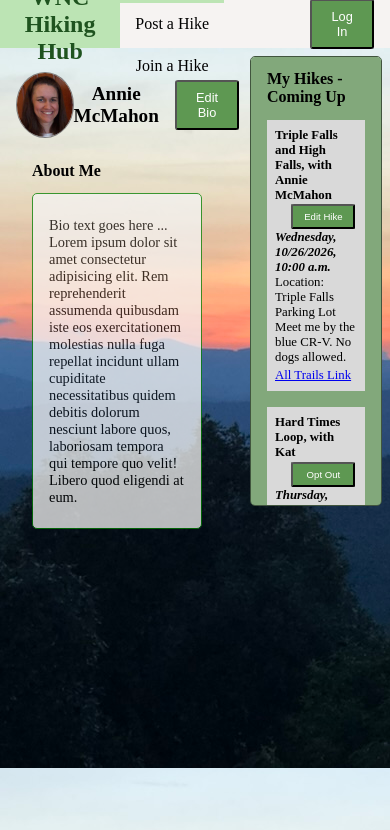
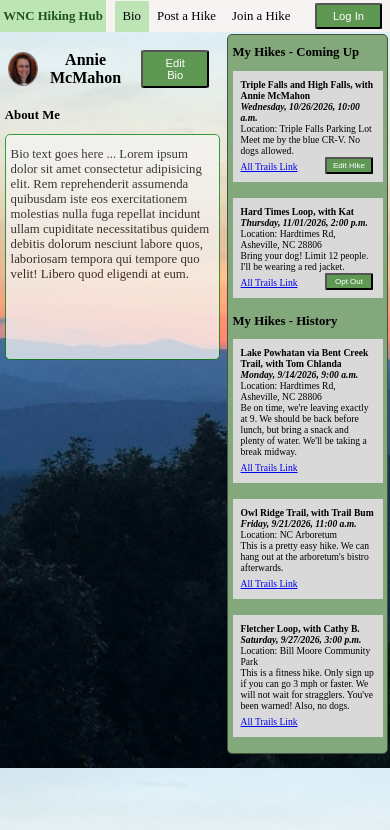
Before and after one commit to AnnieMcMahon/wnc-hiking-hub-v2, a Next.js app: page /bio in a window 390 px wide. Shown: the top 830 px of the page. Built offline with nearby package versions, Linux system fonts and the light colour scheme.

Commit message:
added styling for smaller devices

```diff
--- a/app/Navbar.css
+++ b/app/Navbar.css
@@ -48,3 +48,22 @@
   background-color: #dce7db;
   cursor: pointer;
 }
+
+/* Smaller screens */
+@media only screen and (max-width: 768px) {
+  #navbar {
+      height: 2rem;
+    }
+
+  #navbar #title {
+      height: 2rem;
+      padding: 0 0.2rem;
+      font-size: 0.8rem;
+    }
+
+    #navbar .active, #navbar .inactive {
+      padding: 0.5rem;
+      font-size: 0.8rem;
+      min-width: 0;
+    }
+  }
--- a/app/bio/bio.css
+++ b/app/bio/bio.css
@@ -33,3 +33,23 @@
 #bio .hike-section {
   width: 40%;
 }
+
+@media only screen and (max-width: 768px) {
+  #bio .bio-header-section {
+    margin: 0.5rem;
+  }
+
+  #bio .avatar {
+    width: 2rem;
+    height: 2rem;
+  }
+
+  #bio .bio-text-section {
+    padding: 0 0.3rem;
+  }
+
+  #bio #bio-text {
+    padding: 0 0.3rem;
+    min-height: 14rem;
+  }
+}
--- a/app/components/AllTrailsPost.jsx
+++ b/app/components/AllTrailsPost.jsx
@@ -2,11 +2,11 @@ function AllTrailsPost({hikeInfo}) {
   return (
     <div className="hike">
       <h4>{hikeInfo.name}</h4>
-      <button className="hike-button">select</button>
       <p>Location: {hikeInfo.location}</p>
       <p>Length: {hikeInfo.length} | Duration: {hikeInfo.duration}</p>
       <p>Elevation: {hikeInfo.elevation} | Type: {hikeInfo.type} | Difficulty: {hikeInfo.difficulty}</p>
       <a href={hikeInfo.link} target="_blank">All Trails Link</a>
+      <button className="hike-button">select</button>
     </div>
   );
 }
--- a/app/components/Hike.jsx
+++ b/app/components/Hike.jsx
@@ -11,12 +11,11 @@ function Hike({hikeType, hikeInfo}) {
   return (
     <div className="hike">
       <h4>{hikeInfo.title}, with {hikeInfo.creator}</h4>
-      {buttonMessage.length > 0 && <button className="hike-button">{buttonMessage}</button>}
-
       <h5>{hikeInfo.day}, {hikeInfo.date}, {hikeInfo.time}</h5>
       <p>Location: {hikeInfo.location}</p>
       <p>{hikeInfo.comments}</p>
       <a href={hikeInfo.allTrailsLink} target="_blank">All Trails Link</a>
+      {buttonMessage.length > 0 && <button className="hike-button">{buttonMessage}</button>}
     </div>
   );
 }
--- a/app/styles.css
+++ b/app/styles.css
@@ -67,7 +67,9 @@ label {
   font-size: 0.9rem;
 }
 
-input, select, textarea {
+input,
+select,
+textarea {
   font-size: inherit;
   font-family: inherit;
 }
@@ -85,11 +87,12 @@ a {
 }
 
 /*Hike sections*/
-.hike p, .hike h4, .hike h5 {
+.hike p,
+.hike h4,
+.hike h5 {
   margin: 0;
   padding: 0;
 }
-
 
 /**** Buttons ****/
 button {
@@ -110,12 +113,12 @@ button:hover {
 .hike-button {
   margin: 0.1rem;
   font-size: 0.6rem;
-  padding: 0.3rem;
+  padding: 0.2rem;
   width: 4rem;
-  float:right;
+  float: right;
 }
 
-/* Bio page form section buttons */
+/* Post a Hike page form section buttons */
 .form-button {
   margin: 0.1rem;
   font-size: 0.7rem;
@@ -125,7 +128,7 @@ button:hover {
 
 /* Button hidden for history items on Bio page */
 .hike .history {
-  visibility:collapse;
+  visibility: collapse;
 }
 
 /**** General sections ****/
@@ -163,7 +166,119 @@ button:hover {
 /* Hike component */
 .hike {
   text-align: left;
-  background-color:#d9d9d9;
+  background-color: #d9d9d9;
   margin-bottom: 1rem;
   padding: 0.5rem;
 }
+
+/**** Smaller screens ****/
+@media only screen and (max-width: 768px) {
+  #home {
+    width: 95%;
+    margin: 1rem auto;
+    padding: 0.1rem;
+  }
+
+/**** Fonts ****/
+/* Home page title, Bio name */
+  h1 {
+    font-size: 1rem;
+  }
+
+  /* Each page's titles */
+  h2 {
+    font-size: 0.8rem;
+  }
+
+  /* Join Hike title */
+  h3 {
+    font-size: 0.8rem;
+    margin: 0.5rem;
+  }
+
+  /* Hike sections */
+  h4 {
+    font-size: 0.6rem;
+  }
+
+  h5 {
+    font-size: 0.6rem;
+  }
+
+  /* Bio text */
+  p {
+    font-size: 0.8rem;
+  }
+
+  /* Home page last sentence */
+  #home p {
+    font-size: 1rem;
+  }
+
+  /* Hike section */
+  .hike p {
+    font-size: 0.6rem;
+  }
+
+  /* Post a Hike form */
+  form {
+    font-size: 0.6rem;
+  }
+
+  label {
+    font-size: 0.7rem;
+  }
+
+  /* Home page instructions */
+  li {
+    font-size: 1rem;
+    padding: 0.2rem;
+  }
+
+  /* Hike section links */
+  a {
+    font-size: 0.6rem;
+  }
+
+  /**** Buttons ****/
+  button {
+    margin: 0.5rem;
+    font-size: 0.7rem;
+    padding: 0.3rem 1rem;
+  }
+
+/*Hike section buttons */
+.hike-button {
+  margin: 0.1rem;
+  font-size: 0.5rem;
+  padding: 0.1rem;
+  width: 3rem;
+}
+
+/* Post a Hike page form section buttons */
+.form-button {
+  margin: 0.1rem;
+  font-size: 0.6rem;
+  padding: 0.2rem;
+  width: 6rem;
+}
+
+/**** General sections ****/
+
+/* Hike Sections on Bio, Join Hike and Post Hike pages */
+.hike-section {
+  height: auto;
+  margin: 0.1rem;
+  padding: 0 0.3rem;
+  margin-left: 0.1rem;
+}
+
+/* Home page, Bio, Post Hike */
+.text-box {
+  background: whitesmoke;
+  opacity: 75%;
+  border: 1px solid green;
+  border-radius: 5px;
+}
+
+}
```
Also changed, not shown: app/join-hike/join-hike.css (+8 -0 lines), app/post-hike/post-hike.css (+27 -0 lines).
